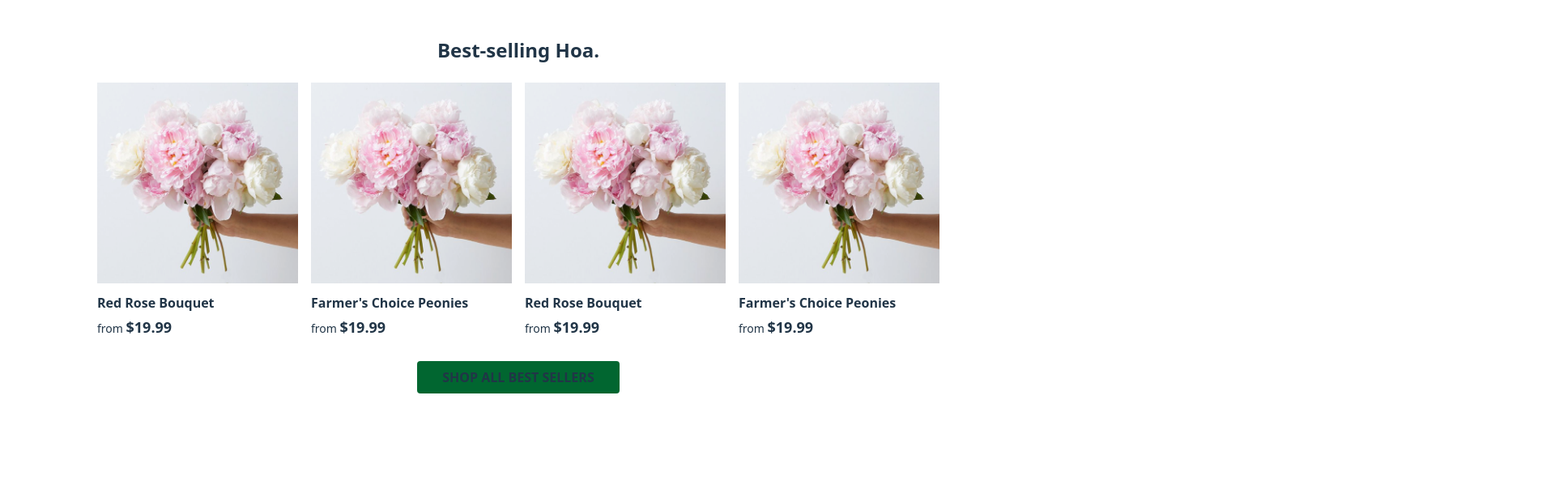
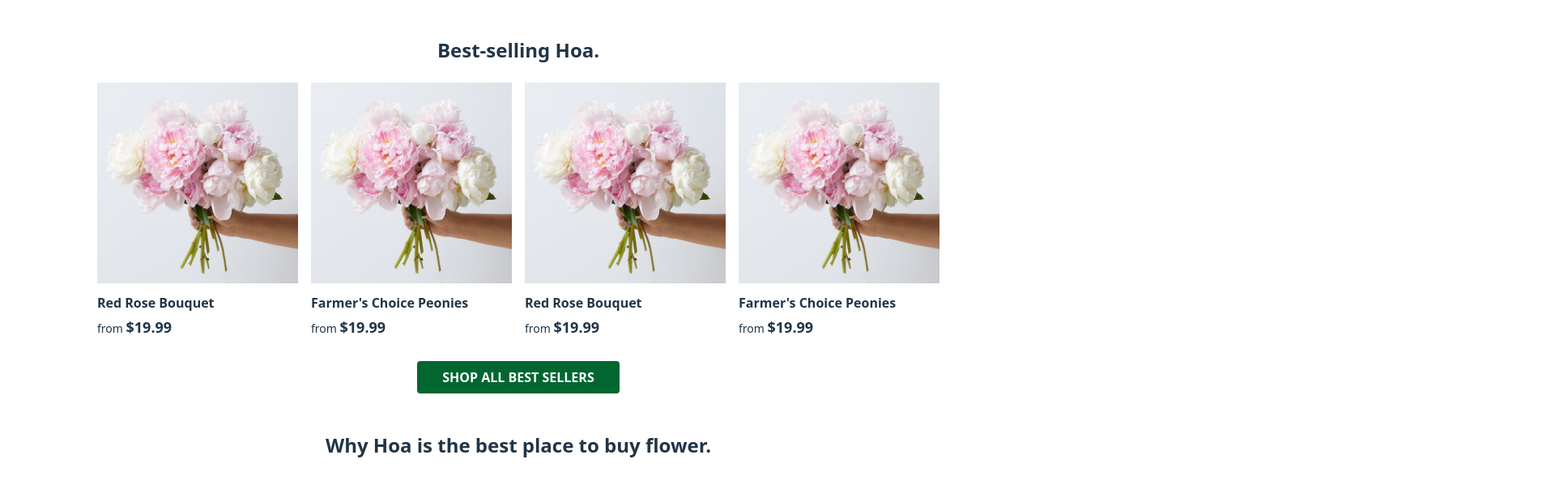
Before and after one commit to Tmin1021/Frontend-EC-Project, a React (Vite) app in the folder Frontend-EC/: page / in a window 1280 px wide. Shown: the part 710-1314 px from the top of the page at 81% size, 1920 px wide, since content can reach past the window. Before the commit the page ends 1196 px from the top, so only its background shows below. Built offline with nearby package versions, Linux system fonts and the light colour scheme.

Commit message:
Update Best Selling section of Dashboard. In: src/pages/dashboard.

```diff
--- a/Frontend-EC/src/pages/dashboard/components/dashboard_bestselling.jsx
+++ b/Frontend-EC/src/pages/dashboard/components/dashboard_bestselling.jsx
@@ -17,12 +17,12 @@ export function Bestselling_Item({product}) {
     )
 }
 
-function BestSeller_Button() {
+function BestSelling_Button() {
     const navigate = useNavigate()
 
     return (
         <div className="w-[250px] min-w-[100px] flex items-center justify-between mx-auto cursor-pointer bg-green-800 hover:bg-green-900 transition-all py-2 px-6 rounded-sm" onClick={()=>navigate("/flowers")}>
-            <p className="mx-auto font-bold">SHOP ALL BEST SELLERS</p>
+            <p className="mx-auto font-bold text-white">SHOP ALL BEST SELLERS</p>
         </div>
     )
 }
@@ -47,7 +47,7 @@ const Dashboard_Bestselling = () => {
             </div>
 
             <div className="pt-6">
-               <BestSeller_Button/>
+               <BestSelling_Button/>
             </div>
           </div>
       )
--- /dev/null
+++ b/Frontend-EC/src/pages/dashboard/components/dashboard_why.jsx
@@ -0,0 +1,23 @@
+import React from 'react'
+
+function Why_Item() {
+    return (
+        <div className='w-[400px] h-[300px] rounded-3xl bg-white'>
+        </div>
+    )
+}
+
+const Dashboard_Why = () => {
+  return (
+    <div className='flex flex-col'>
+        <p className='font-semibold text-2xl pt-12 pb-6 mx-auto'>Why Hoa is the best place to buy flower.</p>
+            <div className='flex gap-10'>
+                {Array.from({length: 5}).map((_, i) => (
+                    <div key={i} ><Why_Item/></div>
+                ))}
+          </div>
+    </div>
+  )
+}
+
+export default Dashboard_Why
--- a/Frontend-EC/src/pages/dashboard/components/whybuy.jsx
+++ /dev/null
@@ -1,28 +0,0 @@
-import React from 'react'
-
-function CardItem() {
-    return (
-        <div className='w-[400px] h-[300px] rounded-3xl bg-white'>
-        </div>
-    )
-}
-
-const Whybuy = () => {
-  return (
-    <div>
-        <h1 className='font-extrabold text-9xl pt-40 pb-20'>Why Hoa is the best <br/> place to buy flower.</h1>
-          <div className="overflow-x-auto no-scrollbar">
-              <div className='flex gap-10'>
-                  {Array.from({length: 5}).map((_, i) => (
-                      <div key={i} >
-                          <CardItem/>
-                      </div>
-                  ))
-                  }
-              </div>
-          </div>
-    </div>
-  )
-}
-
-export default Whybuy
--- a/Frontend-EC/src/pages/dashboard/index.jsx
+++ b/Frontend-EC/src/pages/dashboard/index.jsx
@@ -1,6 +1,7 @@
 import React from "react";
 import Dashboard_Banner from "./components/dashboard_banner";
 import Dashboard_Bestselling from "./components/dashboard_bestselling";
+import Dashboard_Why from "./components/dashboard_why";
 
 function Dashboard() {
 
@@ -8,6 +9,7 @@ function Dashboard() {
         <div className="px-30 pt-10">
             <Dashboard_Banner/>
             <Dashboard_Bestselling/>
+            <Dashboard_Why/>
         </div>
     )
 }
```
